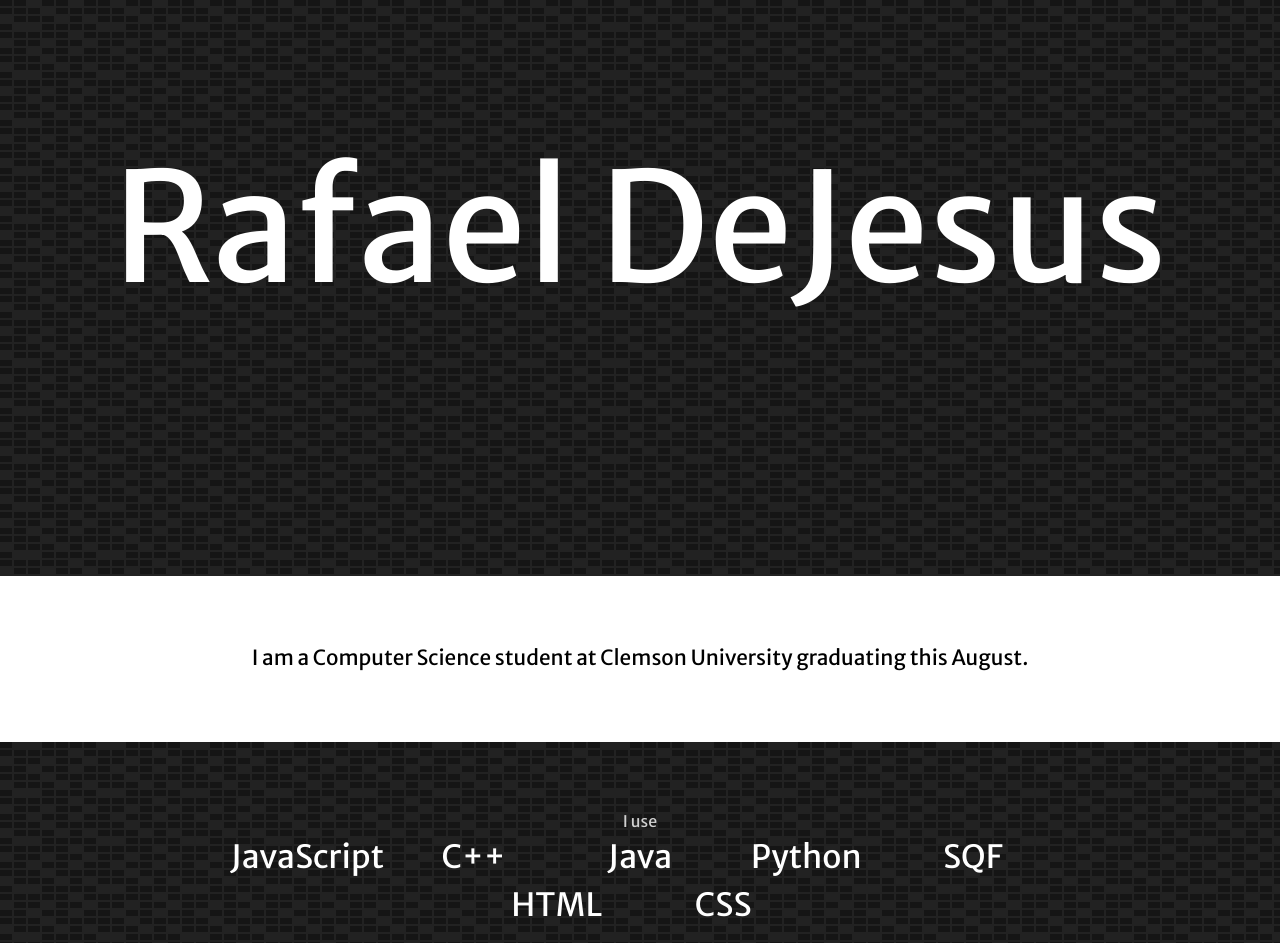
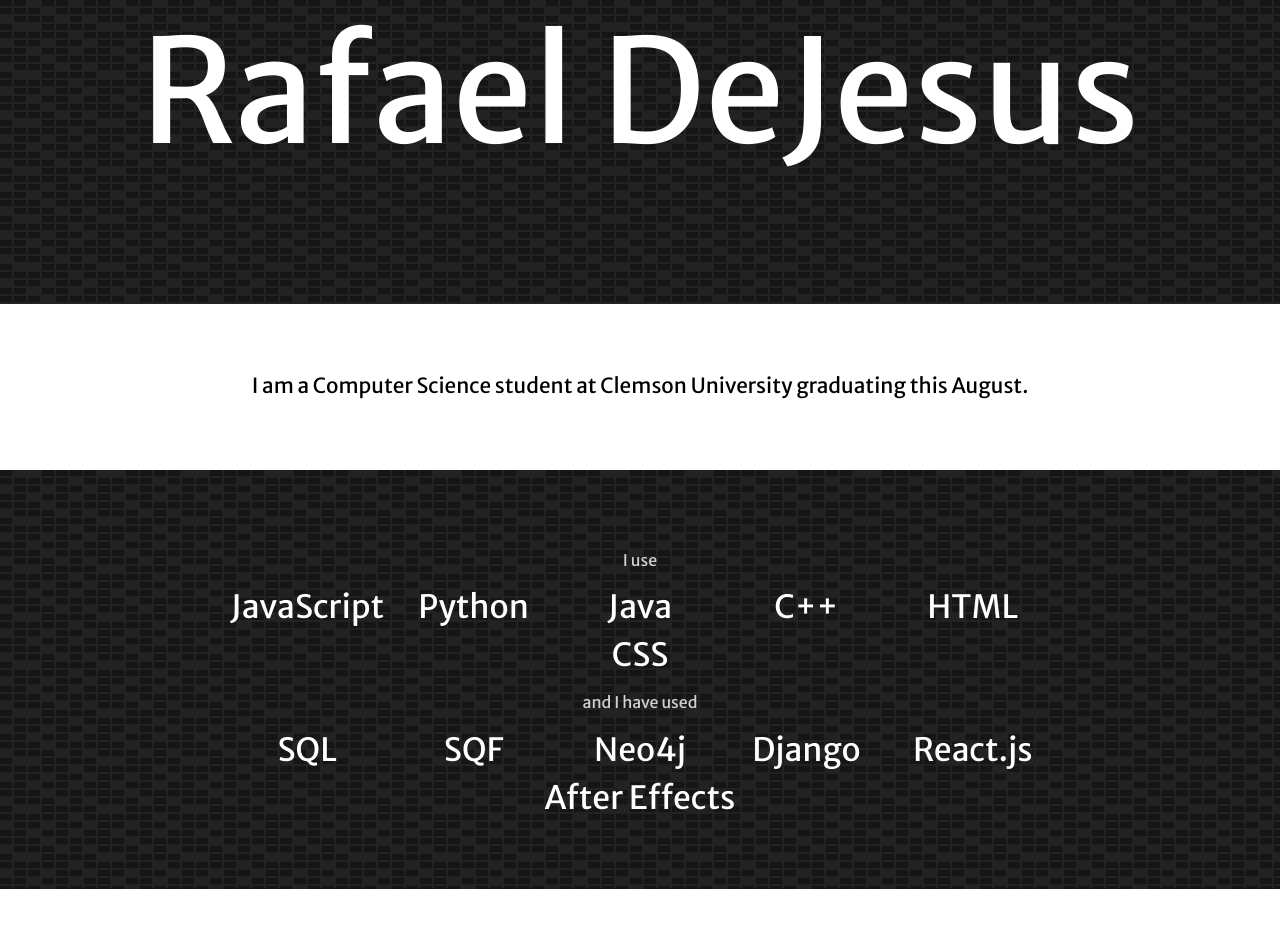
Before and after one commit to Rafael09ED/rafael09ed.github.io, a React (Create React App) app: page / in a window 1280 px wide. Shown: the part 120-1063 px from the top of the page. Built offline with nearby package versions, Linux system fonts and the light colour scheme.

Commit message:
Skills update & smaller title

```diff
--- a/src/App.css
+++ b/src/App.css
@@ -5,8 +5,8 @@
 
 .primarySection {
     padding: 2.2em;
-    color: black;
-    height: 87vh;
+    color: #000000;
+    height: 53vh;
 }
 
 .Section {
@@ -50,11 +50,16 @@
 .Name {
     /* margin-top: calc(25vh - .2em); */
     margin: auto auto;
-    font-size: calc(1.5em + 10vw);
-    line-height: calc(.3em + 20vh);
+    font-size: calc(4em);
     max-height: 3em;
     color: white;
 }
+@media (min-width: 680px) and (orientation: landscape) {
+    .Name {
+        font-size: 9em;
+    }
+ }
+
 
 .Title-Subtext {
     font-size: 1.3em;
@@ -85,6 +90,7 @@
     display: flex;
     justify-content: center;
     flex-flow: row wrap;
+    max-width: 1200px;
 }
 
 .my_list > a {
--- a/src/App.js
+++ b/src/App.js
@@ -6,24 +6,48 @@ import './App.css';
 import 'bulma/css/bulma.css';
 import ProjectCard from "./ProjectCard";
 import projects from "./data/projects.json"
+import skillsData  from "./data/skills.json";
 
 //import skills from "./data/skills.json"
+
 
 class App extends Component {
     constructor(props) {
         super(props);
+        // SKILLS
+        const skillsList = [];
+        for (let skillSection of skillsData){
+            skillsList.push(<p className="lightPadding">{skillSection.title}</p>);
 
+            let skillList = [];
+            for (let skill of skillSection.list){
+                if (skill.length > 10) {
+                    skillList.push(<div style={{flexBasis: '10em'}}>{skill}</div>);
+
+                } else {
+                    skillList.push(<div>{skill}</div>);
+                }
+            }
+            skillsList.push(<div className="my_list">
+                {skillList}
+            </div>);
+        }
+
+
+        // PROJECTS
         const projectsList = [];
         for (let project of projects)
             projectsList.push(<ProjectCard {...project}/>);
 
         this.state = {
-            projectsList
+            projectsList,
+            skillsList
         }
     }
 
     render() {
         const projectsList = this.state.projectsList;
+        const skillsList = this.state.skillsList;
 
         return (
             <div className="App">
@@ -36,21 +60,7 @@ class App extends Component {
                     </p>
                 </div>
                 <div className="Section dark_grey patternedFixedBg">
-                    <p>I use</p>
-                    <div className="my_list primaryContent">
-                        <div>JavaScript</div>
-                        <div>C++</div>
-                        <div>Java</div>
-                        <div>Python</div>
-                        <div>SQF</div>
-                        <div>HTML</div>
-                        <div>CSS</div>
-                    </div>
-                    <p className="lightPadding">and am learning</p>
-                    <div className="my_list">
-                        <div>Go</div>
-                        <div>ARM</div>
-                    </div>
+                    {skillsList}
                 </div>
                 <div className="Section">
                     <h2 className="title titlePadding">Projects I've Worked On</h2>
--- a/src/data/skills.json
+++ b/src/data/skills.json
@@ -1,4 +1,10 @@
-{
-  "use": ["Java", "C++", "SQF", "JavaScript", "HTML", "CSS"],
-  "learning": ["Python", "Go", "ARM"]
-}
+[
+  {
+    "title": "I use",
+    "list": ["JavaScript", "Python", "Java", "C++", "HTML", "CSS"]
+  },
+  {
+    "title": "and I have used",
+    "list": ["SQL", "SQF", "Neo4j", "Django", "React.js", "After Effects"]
+  }
+]
```
